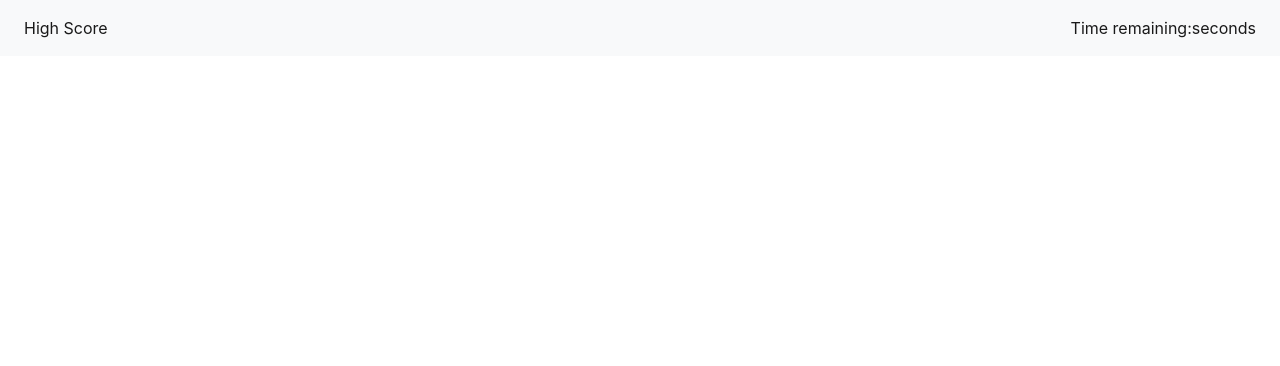
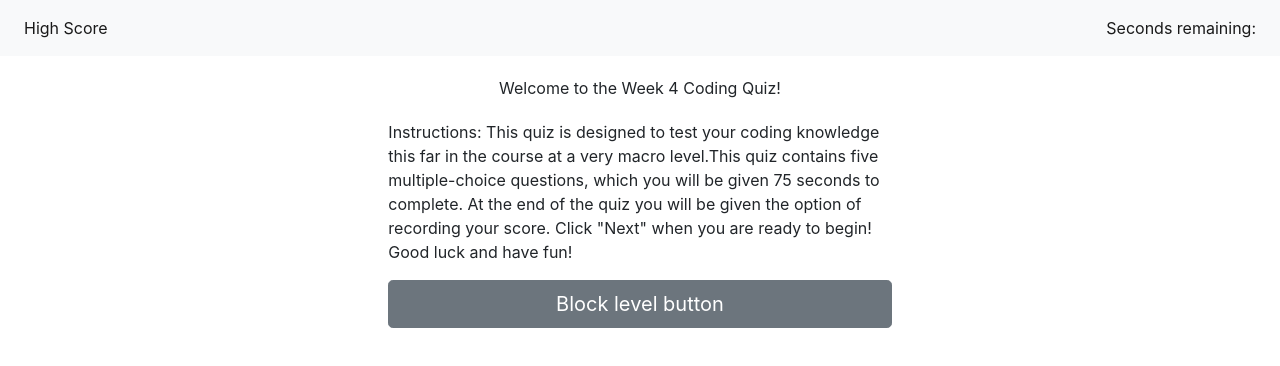
Before and after one commit to rnick1/Coding_Quiz, a plain HTML site: page index.html in a window 1280 px wide. Drawn offline with nearby package versions, Linux system fonts and the light colour scheme.

Commit message:
Set up a new intro with greeting, content, and a button.

```diff
--- a/index.html
+++ b/index.html
@@ -13,6 +13,7 @@
 
 </head>
 <body>
+<!-- Navbar -->
 <!-- Important! Add id for the countdown timer in the span on line 25. -->
     <nav class="navbar navbar-expand-lg navbar-light bg-light">
         <ul class="navbar-nav mr-auto">
@@ -22,12 +23,20 @@
         </ul>
         <ul class="navbar-nav ml-auto">
             <li class="nav-item active">
-              <a class="nav-link" id="timer">Time remaining:<span id=" "></span>seconds</a>
+              <a class="nav-link" id="timer">Seconds remaining:<span id=" "></span></a>
             </li>
         </ul>
     </nav>
 
+<!-- The start menu -->
+    <main class="container col-5"
+        <h1 style="text-align: center; margin-top: 20px;">Welcome to the Week 4 Coding Quiz!</h3>
+        <p style="margin-top: 20px; text-align: left;">Instructions: This quiz is designed to test your coding knowledge this far in the course at a very macro level.This
+            quiz contains five multiple-choice questions, which you will be given 75 seconds to complete. At the end of the quiz
+            you will be given the option of recording your score. Click "Next" when you are ready to begin! Good luck and have fun!</p>
+        <button type="button" class="btn btn-secondary btn-lg btn-block">Block level button</button>
 
+    </main>
 
 
 </body>
```
